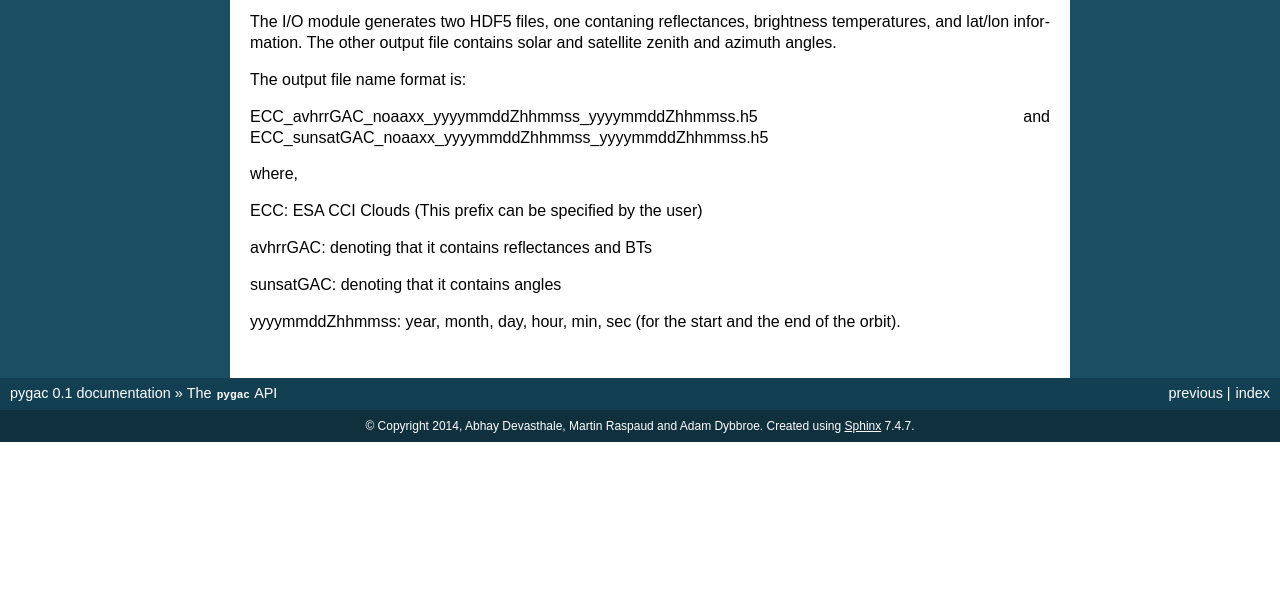
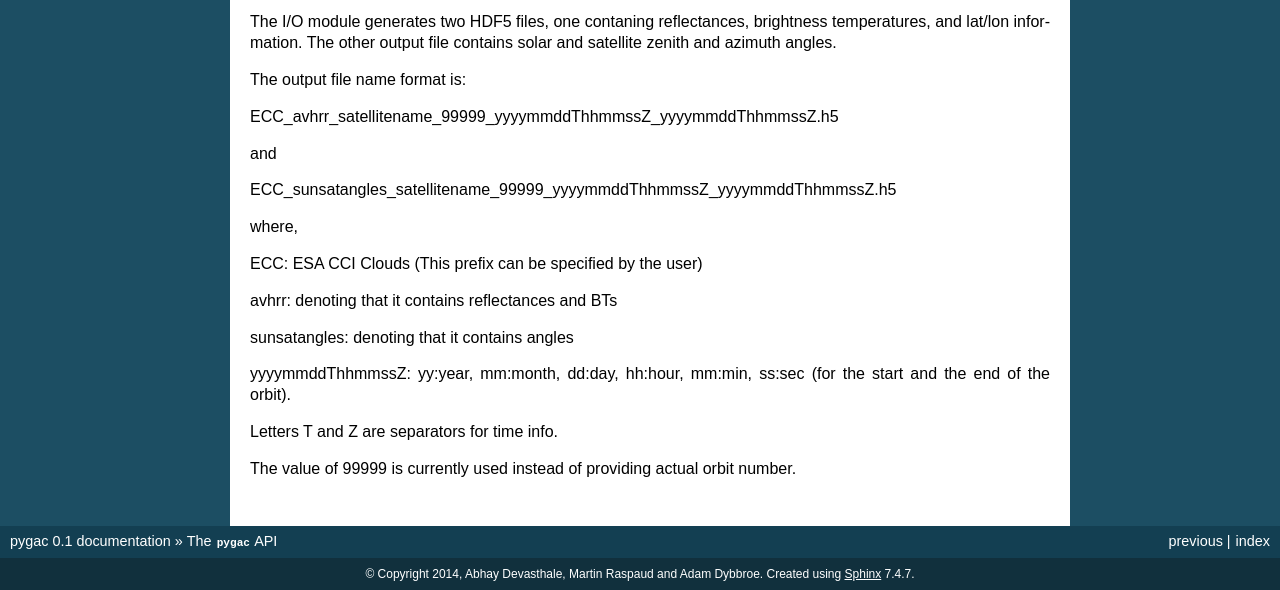
Before and after one commit to pytroll/pygac, a Sphinx documentation site: the page built from doc/source/api.rst, in a window 1280 px wide and 900 px high, scrolled down 687 px, cut to the strip 310-900 px from the top of the window. Built offline with Sphinx 7.4.7, drawn with Linux system fonts in a browser that asks for light colours; before the commit the page ends 1439 px from its top, so only the background shows below that.

Commit message:
Update api.rst

```diff
--- a/doc/source/api.rst
+++ b/doc/source/api.rst
@@ -50,16 +50,22 @@ The other output file contains solar and satellite zenith and azimuth angles.
 
 The output file name format is:
 
-ECC_avhrrGAC_noaaxx_yyyymmddZhhmmss_yyyymmddZhhmmss.h5
+ECC_avhrr_satellitename_99999_yyyymmddThhmmssZ_yyyymmddThhmmssZ.h5
+
 and
-ECC_sunsatGAC_noaaxx_yyyymmddZhhmmss_yyyymmddZhhmmss.h5
+
+ECC_sunsatangles_satellitename_99999_yyyymmddThhmmssZ_yyyymmddThhmmssZ.h5
 
 where,
 
 ECC: ESA CCI Clouds (This prefix can be specified by the user)
 
-avhrrGAC: denoting that it contains reflectances and BTs
+avhrr: denoting that it contains reflectances and BTs
 
-sunsatGAC: denoting that it contains angles
+sunsatangles: denoting that it contains angles
 
-yyyymmddZhhmmss: year, month, day, hour, min, sec (for the start and the end of the orbit).
+yyyymmddThhmmssZ: yy:year, mm:month, dd:day, hh:hour, mm:min, ss:sec (for the start and the end of the orbit).
+
+Letters T and Z are separators for time info.
+
+The value of 99999 is currently used instead of providing actual orbit number.
```
